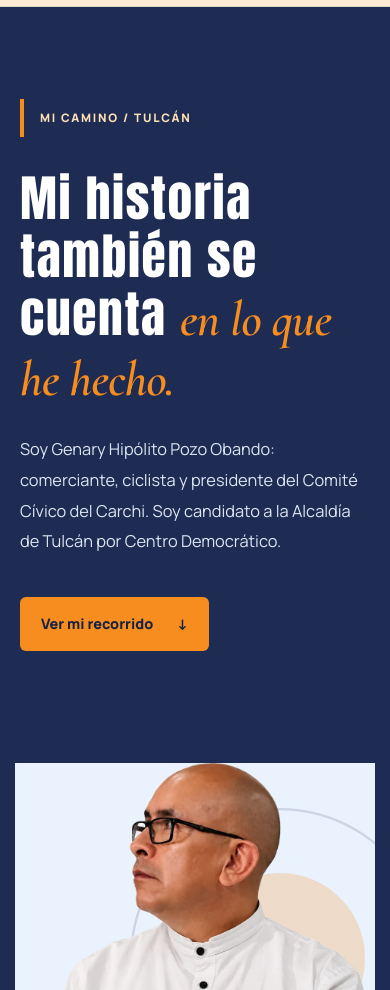
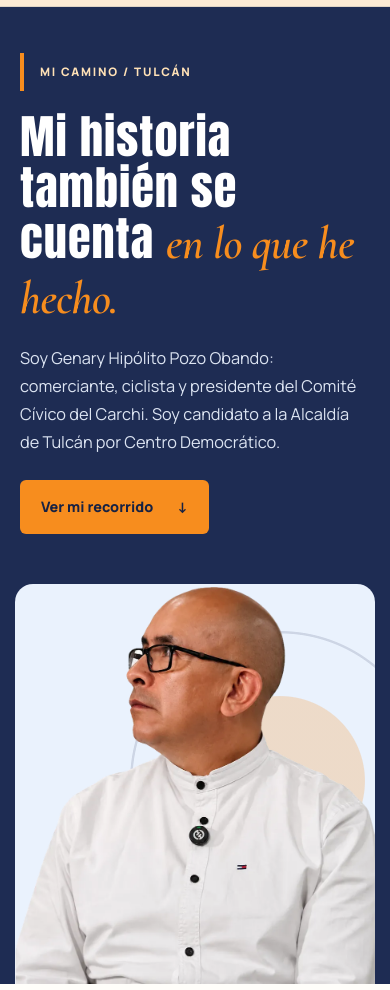
Before and after one commit to DAPO2015/genary-pozo-web, a plain HTML site: page trayectoria.html in a window 390 px wide. Shown: the part 110-1100 px from the top of the page. Drawn offline with nearby package versions, Linux system fonts and the light colour scheme; a web font is replaced by a local one.

Commit message:
Add files via upload

```diff
--- a/styles.css
+++ b/styles.css
@@ -318,3 +318,110 @@ body[data-save='on'] .profile-design {
   .profile-design strong { font-size: 3.4rem; }
 }
 .path-hero .profile-design .profile-design-kicker { color: #1e2c53; opacity: 1; }
+
+
+/* V6 · Ferron original para titulares de identidad (lo aporta el editor al publicar). */
+@font-face {
+  font-family: 'Ferron Campaña';
+  src: local('Ferron Extra Expanded'), local('Ferron-ExtraExpanded'),
+       url('assets/fonts/Ferron-ExtraExpanded.otf') format('opentype');
+  font-style: normal;
+  font-weight: 400;
+  font-display: swap;
+}
+:root { --ferron: 'Ferron Campaña', 'Anton', Impact, sans-serif; }
+/* Ferron se aplica al nombre y a los grandes rótulos en mayúsculas. */
+.h1-main, .footer-brand > span, .profile-design strong {
+  font-family: var(--ferron);
+  font-weight: 400;
+  letter-spacing: .075em;
+}
+.h1-main b { font-weight: 400; }
+.h1-main { font-size: clamp(5.05rem, 7.9vw, 7.75rem); line-height: 1.06; }
+.footer-brand > span { line-height: 1.04; letter-spacing: .07em; }
+.profile-design strong { font-size: clamp(3.4rem, 4.5vw, 4.65rem); letter-spacing: .07em; line-height: 1.12; }
+/* Encabezados mixtos siguen con Anton para evitar sustitución parcial de minúsculas. */
+.section-head h2, .path-hero h1, .page-hero h1, .detail-cover h1 { letter-spacing: .025em; }
+
+/* Mi camino: proporciones deliberadamente equilibradas, sin columnas que obliguen a
+   una foto de 900x993 a llenar un panel demasiado alto. */
+.path-hero-grid {
+  grid-template-columns: minmax(0,1.08fr) minmax(0,.92fr);
+  gap: clamp(30px,4vw,56px);
+  align-items: center;
+  min-height: 0;
+}
+.path-hero-grid > div:first-child {
+  padding: clamp(54px,5.5vw,78px) 0 clamp(62px,5.8vw,84px);
+  align-self: center;
+}
+.path-hero .mini-index { margin-bottom: 23px; }
+.path-hero h1 {
+  font-size: clamp(3.25rem,5.15vw,4.8rem);
+  line-height: 1.11;
+  letter-spacing: .021em;
+  margin-bottom: 22px;
+}
+.path-hero p:not(.mini-index) {
+  font-size: 1.02rem;
+  line-height: 1.77;
+  margin-bottom: 24px;
+}
+.path-hero .btn { margin-top: 1px; }
+.profile-photo-box,
+body[data-save='on'] .profile-photo-box {
+  height: clamp(485px,46.5vw,588px);
+  min-height: 0;
+  max-height: none;
+  align-self: center;
+  width: 100%;
+  border-radius: 18px;
+}
+.profile-photo-box img {
+  position: absolute;
+  inset: auto 0 0;
+  display: block;
+  width: 100%;
+  height: auto;
+  max-width: 100%;
+  max-height: 100%;
+  object-fit: contain;
+  object-position: bottom center;
+  margin: 0 auto;
+}
+/* 1:1 encuadra el cuerpo sin cortar brazos; el panel no estira ni encoge la foto. */
+@media (max-width: 850px) {
+  .path-hero-grid { grid-template-columns: minmax(0,1fr); gap: 0; }
+  .path-hero-grid > div:first-child { padding: 54px 12px 52px; }
+  .path-hero h1 { font-size: clamp(3rem,7.4vw,4.25rem); }
+  .profile-photo-box, body[data-save='on'] .profile-photo-box {
+    aspect-ratio: 900 / 1015;
+    height: auto;
+    min-height: 0;
+    max-height: none;
+    width: min(100%, 610px);
+    justify-self: center;
+    border-radius: 18px 18px 0 0;
+  }
+  .profile-photo-box img { width: 100%; max-width: 100%; max-height: 100%; }
+  .profile-design strong { font-size: clamp(3.5rem,8vw,4.7rem); }
+}
+@media (max-width: 600px) {
+  .path-hero-grid > div:first-child { padding: 46px 5px 50px; }
+  .path-hero .mini-index { margin-bottom: 20px; }
+  .path-hero h1 { font-size: clamp(2.9rem,10.7vw,3.9rem); line-height: 1.1; }
+  .path-hero p:not(.mini-index) { line-height: 1.72; margin-bottom: 23px; }
+  .profile-photo-box, body[data-save='on'] .profile-photo-box {
+    aspect-ratio: 900 / 1000;
+    height: auto;
+    min-height: 0;
+  }
+  .profile-design strong { font-size: clamp(3.25rem,12vw,4.2rem); }
+  .h1-main { font-size: clamp(4.05rem, 12.9vw, 6.05rem); letter-spacing: .062em; line-height: 1.12; }
+  .footer-brand > span { letter-spacing: .048em; }
+}
+@media (max-width: 360px) {
+  .path-hero h1 { font-size: 2.83rem; }
+  .h1-main { font-size: 3.85rem; letter-spacing: .047em; }
+  .profile-design strong { font-size: 3.2rem; }
+}
--- a/sw.js
+++ b/sw.js
@@ -1,5 +1,5 @@
 /* GitHub Pages: caché de páginas y activos. El JSON siempre intenta red antes que caché. */
-const CACHE = 'genary-shell-v5';
+const CACHE = 'genary-shell-v6';
 const SHELL = [
   './','./index.html','./propuestas.html','./trayectoria.html','./explorar.html','./detalle.html','./fuentes.html',
   './styles.css','./app.js','./datos-publicos.json','./assets/favicon.png','./assets/logo-alcalde.webp',
@@ -25,7 +25,7 @@ self.addEventListener('fetch',event=>{
     }));return;
   }
   event.respondWith(caches.match(event.request).then(cached=>cached||fetch(event.request).then(response=>{
-    if(response.ok&&(/\.(?:html|css|js|png|webp)$/i.test(url.pathname)||url.pathname.endsWith('/'))){
+    if(response.ok&&(/\.(?:html|css|js|png|webp|otf|woff2)$/i.test(url.pathname)||url.pathname.endsWith('/'))){
       const copy=response.clone();caches.open(CACHE).then(cache=>cache.put(event.request,copy));
     }
     return response;
```
Also changed, not shown: 1 other file.
